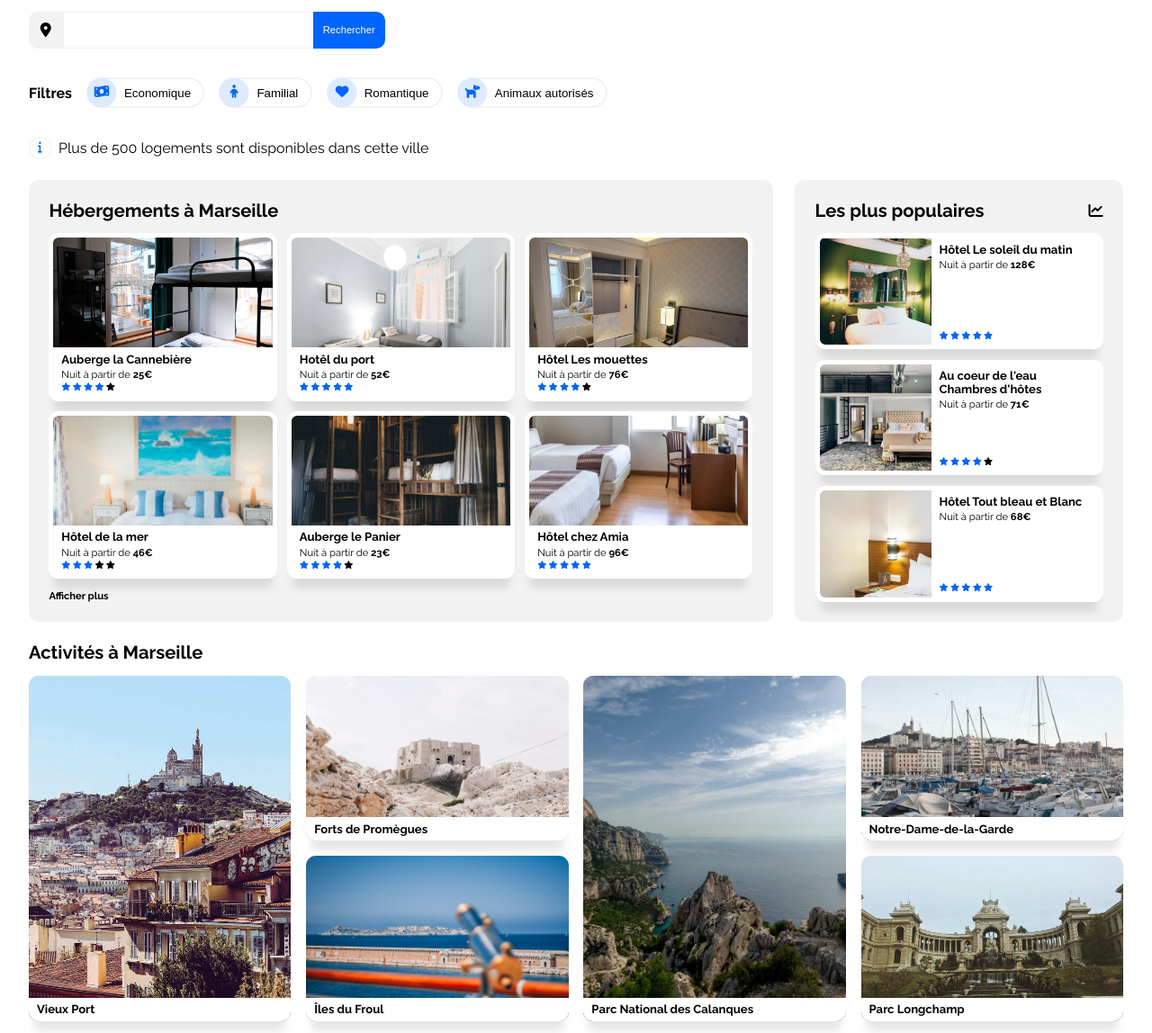
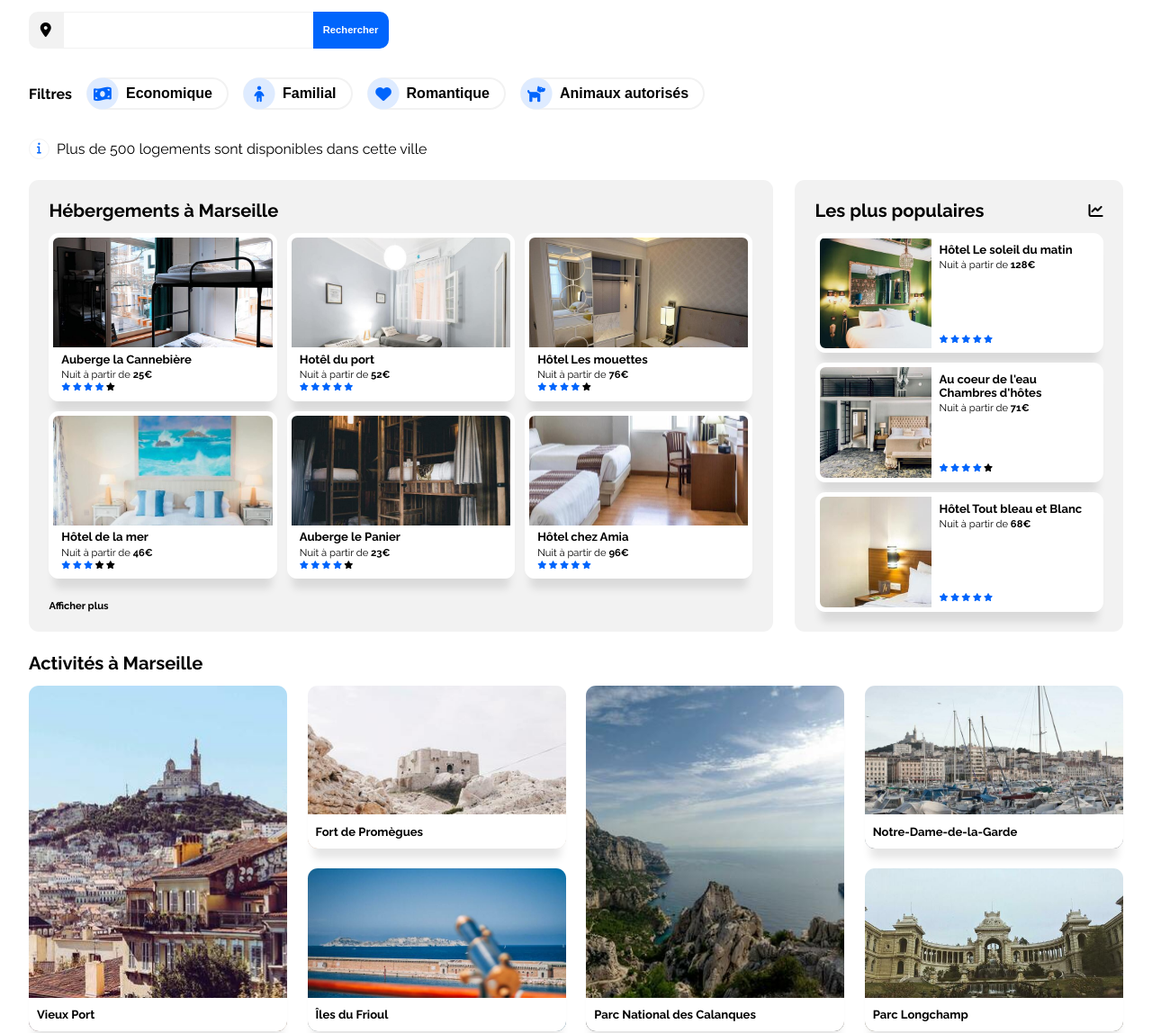
Before and after one commit to Adem-S/AdemSalijaj_2_10062021, a plain HTML site: page index.html in a window 1280 px wide. Shown: the part 167-1315 px from the top of the page at 90% size. Drawn offline with Linux system fonts and the light colour scheme.

Commit message:
corrections

```diff
--- a/index.html
+++ b/index.html
@@ -4,6 +4,10 @@
     <meta charset="UTF-8" />
     <meta http-equiv="X-UA-Compatible" content="IE=edge" />
     <meta name="viewport" content="width=device-width, initial-scale=1.0" />
+    <meta
+      name="description"
+      content="Trouvez votre hébergement pour des vancances de rêve grâce à Reservia"
+    />
     <title>Reversia</title>
     <link rel="stylesheet" href="style.css" />
     <link rel="preconnect" href="https://fonts.gstatic.com" />
@@ -228,13 +232,13 @@
 
           <a href="" class="section__card card-Fort-de-Promègues activity2">
             <div class="card__info card__info--bottom card__info--radius">
-              <h3>Forts de Promègues</h3>
+              <h3>Fort de Promègues</h3>
             </div>
           </a>
 
           <a href="" class="section__card card-Iles-du-Frioul activity3">
             <div class="card__info card__info--bottom card__info--radius">
-              <h3>Îles du Froul</h3>
+              <h3>Îles du Frioul</h3>
             </div>
           </a>
 
--- a/style.css
+++ b/style.css
@@ -144,6 +144,7 @@ h1 {
   border-radius: 0 10px 10px 0;
   padding: 0 1em;
   margin-left: -2px;
+  font-weight: 700;
 }
 
 .search__loop {
@@ -178,7 +179,9 @@ h1 {
   border: 2px solid var(--gray);
   justify-content: space-between;
   padding-right: 1em;
-  transition: all 0.3s ease-in-out;
+  transition: background-color 0.3s ease-in-out, color 0.3s ease-in-out;
+  font-weight: 700;
+  font-size: 1em;
 }
 
 .filter__button:hover {
@@ -187,10 +190,10 @@ h1 {
 }
 
 .filter span {
-  border-radius: 20px;
+  border-radius: 50%;
   background-color: var(--light-blue);
-  width: 30px;
-  height: 30px;
+  width: 2em;
+  height: 2em;
   display: flex;
   align-items: center;
   justify-content: center;
@@ -208,8 +211,8 @@ h1 {
 
 .aside__information span {
   color: var(--blue);
-  width: 25px;
-  height: 25px;
+  width: 1.8em;
+  height: 1.8em;
   border-radius: 50%;
   border: 1px solid var(--gray);
   display: flex;
@@ -272,6 +275,7 @@ main {
   gap: 1em;
   height: 30vw;
 }
+
 .section__lodging__structure .section__card {
   border: 5px solid white;
 }
@@ -293,7 +297,11 @@ main {
   grid-template-columns: repeat(4, 1fr);
   grid-template-rows: 1fr 1fr;
   height: 30vw;
-  gap: 1.5em;
+  gap: 2em;
+}
+
+.section__activity__structure .card__info {
+  padding: 1em 0.8em;
 }
 
 /* SECTION CARD */
@@ -380,49 +388,49 @@ main {
 
 /* SECTION SHOW MORE */
 .show-more {
-  margin-top: 1em;
-  font-weight: 700;
+  margin-top: 2em;
+  font-weight: 600;
 }
 
 /* SECTION BACKGROUND CARD */
 .card__Auberge-la-cannebière {
   background: center top no-repeat
-    url("images/hebergements/2_large/marcus-loke-WQJvWU_HZFo-unsplash.jpg");
+    url("images/hebergements/4_small/marcus-loke-WQJvWU_HZFo-unsplash.jpg");
   background-size: 100% auto;
 }
 .card__Hotel-du-port {
   background: center top no-repeat
-    url("images/hebergements/2_large/fred-kleber-gTbaxaVLvsg-unsplash.jpg");
+    url("images/hebergements/4_small/fred-kleber-gTbaxaVLvsg-unsplash.jpg");
   background-size: 100% auto;
 }
 .card-Hotel-les-mouettes {
   background: center top no-repeat
-    url("images/hebergements/2_large/reisetopia-B8WIgxA_PFU-unsplash.jpg");
+    url("images/hebergements/4_small/reisetopia-B8WIgxA_PFU-unsplash.jpg");
   background-size: 100% auto;
 }
 .card-Hotel-de-la-mer {
   background: center bottom no-repeat
-    url("images/hebergements/2_large/annie-spratt-Eg1qcIitAuA-unsplash.jpg");
+    url("images/hebergements/4_small/annie-spratt-Eg1qcIitAuA-unsplash.jpg");
   background-size: 100% auto;
 }
 .card__Auberge-le-panier {
   background: center top no-repeat
-    url("images/hebergements/2_large/nicate-lee-kT-ZyaiwBe0-unsplash.jpg");
+    url("images/hebergements/4_small/nicate-lee-kT-ZyaiwBe0-unsplash.jpg");
   background-size: 100% auto;
 }
 .card-Hotel-chez-Amina {
   background: 0 bottom no-repeat
-    url("images/hebergements/2_large/febrian-zakaria-M6S1WvfW68A-unsplash.jpg");
+    url("images/hebergements/4_small/febrian-zakaria-M6S1WvfW68A-unsplash.jpg");
   background-size: 100% auto;
 }
 
 .card-Hotel-le-soleil-du-matin {
-  background: 0 -200% / contain no-repeat url("images/hebergements/3_medium/emile-guillemot-Bj_rcSC5XfE-unsplash.jpg");
+  background: 0 -200% / contain no-repeat url("images/hebergements/4_small/emile-guillemot-Bj_rcSC5XfE-unsplash.jpg");
 }
 
 .card-Au-coeur-de-leau-Chambres-dhôtes {
   background: 0 center / contain no-repeat
-    url("images/hebergements/3_medium/aw-creative-VGs8z60yT2c-unsplash.jpg");
+    url("images/hebergements/4_small/aw-creative-VGs8z60yT2c-unsplash.jpg");
 }
 
 .card-Hotel-Tout-bleu-et-Blanc {
@@ -432,30 +440,30 @@ main {
 
 .card-Vieux-port {
   background: 50% / cover no-repeat
-    url("images/activites/3_medium/florian-wehde-xW9e8gdotxI-unsplash.jpg");
+    url("images/activites/4_small/florian-wehde-xW9e8gdotxI-unsplash.jpg");
 }
 
 .card-Fort-de-Promègues {
   background: 50% / cover no-repeat
-    url("images/activites/3_medium/paul-hermann-QFTrLdQIRhI-unsplash.jpg");
+    url("images/activites/4_small/paul-hermann-QFTrLdQIRhI-unsplash.jpg");
 }
 
 .card-Iles-du-Frioul {
   background: 50% / cover no-repeat
-    url("images/activites/3_medium/kevin-hikari-rV_Qd1l-VXg-unsplash.jpg");
+    url("images/activites/4_small/kevin-hikari-rV_Qd1l-VXg-unsplash.jpg");
 }
 
 .card-Parc-natial-des-calanques {
   background: 50% / cover no-repeat
-    url("images/activites/3_medium/kilyan-sockalingum-NR8-cBCN3aI-unsplash.jpg");
+    url("images/activites/4_small/kilyan-sockalingum-NR8-cBCN3aI-unsplash.jpg");
 }
 .card-Notre-dame-de-la-garde {
   background: 50% / cover no-repeat
-    url("images/activites/3_medium/reno-laithienne-QUgJhdY5Fyk-unsplash.jpg");
+    url("images/activites/4_small/reno-laithienne-QUgJhdY5Fyk-unsplash.jpg");
 }
 .card-Parc-longchamp {
   background: 50% / cover no-repeat
-    url("images/activites/3_medium/lena-paulin-wH2-EJoDcV0-unsplash.jpg");
+    url("images/activites/4_small/lena-paulin-wH2-EJoDcV0-unsplash.jpg");
 }
 
 /* FOOTER  */
@@ -491,6 +499,35 @@ footer {
   body {
     font-size: 24px;
   }
+
+  /* SECTION BACKGROUND CARD */
+  .card-Vieux-port {
+    background: 50% / cover no-repeat
+      url("images/activites/3_medium/florian-wehde-xW9e8gdotxI-unsplash.jpg");
+  }
+
+  .card-Fort-de-Promègues {
+    background: 50% / cover no-repeat
+      url("images/activites/3_medium/paul-hermann-QFTrLdQIRhI-unsplash.jpg");
+  }
+
+  .card-Iles-du-Frioul {
+    background: 50% / cover no-repeat
+      url("images/activites/3_medium/kevin-hikari-rV_Qd1l-VXg-unsplash.jpg");
+  }
+
+  .card-Parc-natial-des-calanques {
+    background: 50% / cover no-repeat
+      url("images/activites/3_medium/kilyan-sockalingum-NR8-cBCN3aI-unsplash.jpg");
+  }
+  .card-Notre-dame-de-la-garde {
+    background: 50% / cover no-repeat
+      url("images/activites/3_medium/reno-laithienne-QUgJhdY5Fyk-unsplash.jpg");
+  }
+  .card-Parc-longchamp {
+    background: 50% / cover no-repeat
+      url("images/activites/3_medium/lena-paulin-wH2-EJoDcV0-unsplash.jpg");
+  }
 }
 
 @media (min-width: 2000px) {
@@ -525,6 +562,18 @@ footer {
   .section__popular__structure {
     flex-direction: row;
     height: 15vw;
+  }
+
+  .section__activity__structure {
+    display: grid;
+    grid-template-columns: repeat(2, 1fr);
+    grid-template-rows: repeat(3, 1fr);
+    height: 80vw;
+    gap: 2em;
+  }
+  .section__activity__structure .section__card {
+    grid-row: auto;
+    grid-column: auto;
   }
 }
 
@@ -641,16 +690,6 @@ footer {
     height: 90vw;
   }
 
-  .section__activity__structure {
-    display: flex;
-    flex-direction: column;
-    height: 100%;
-  }
-
-  .section__activity__structure .section__card {
-    height: 40vw;
-  }
-
   .show-more {
     margin-top: 2em;
     font-weight: 700;
@@ -676,4 +715,14 @@ footer {
     grid-template-columns: 1fr;
     height: auto;
   }
+
+  .section__activity__structure {
+    display: flex;
+    flex-direction: column;
+    height: 100%;
+  }
+
+  .section__activity__structure .section__card {
+    height: 45vw;
+  }
 }
```
